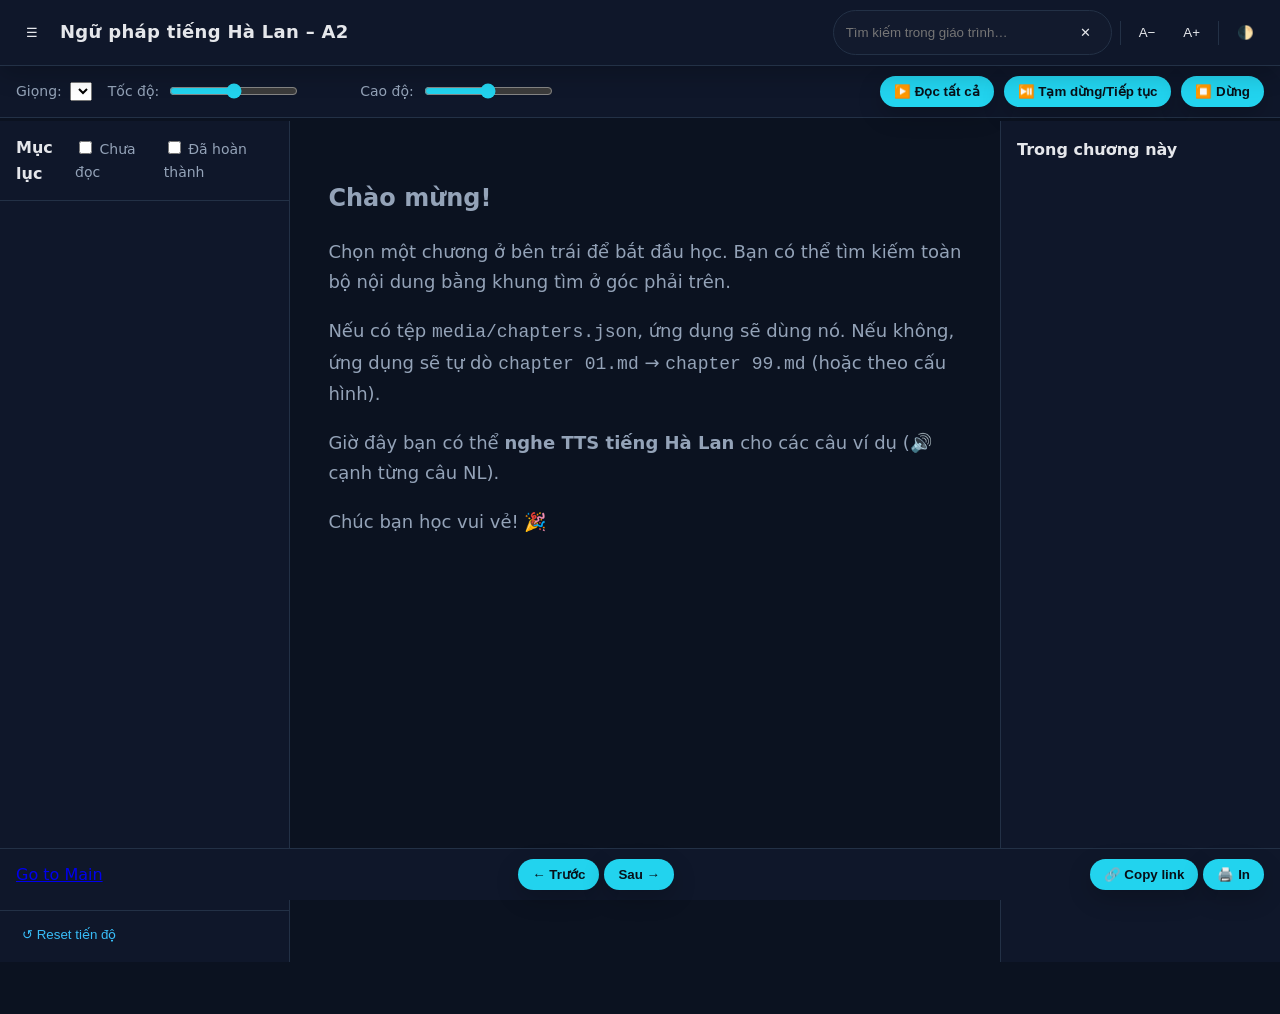
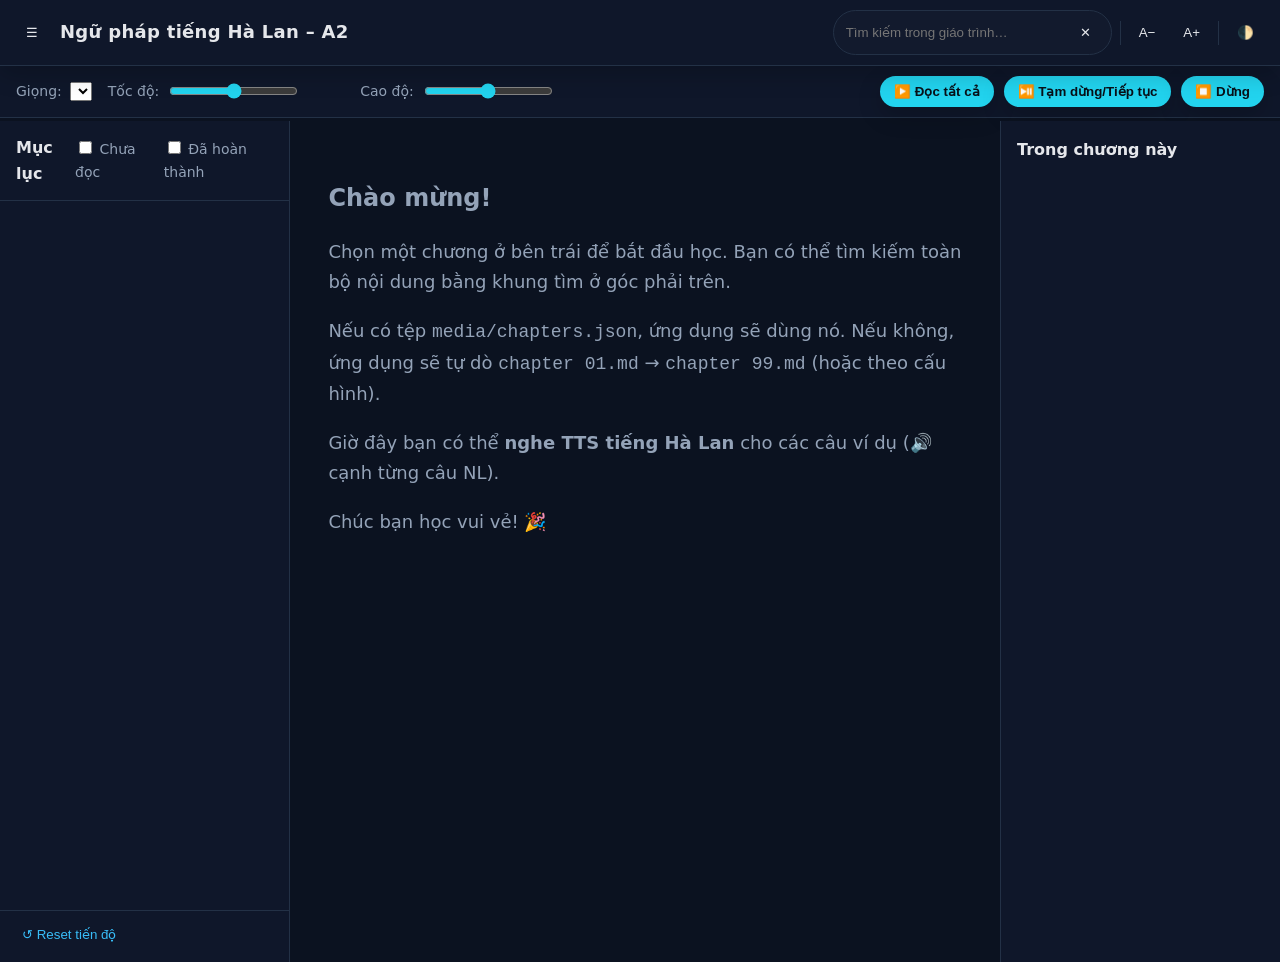

add verbs learning

--- a/assets/gstyles.css
+++ b/assets/gstyles.css
@@ -443,11 +443,6 @@ body {
   padding-left: 24px;
 }
 
-/* Bottom bar – hidden on desktop, visible on mobile only */
-@media (min-width: 901px) {
-  .bottom-bar { display: none; }
-}
-
 .bottom-bar {
   position: sticky;
   bottom: 0;
@@ -458,6 +453,11 @@ body {
   padding: 10px 16px;
   border-top: 1px solid var(--border);
   background: linear-gradient(0deg, var(--panel), var(--panel));
+}
+
+/* Hidden on desktop, visible on mobile only */
+@media (min-width: 901px) {
+  .bottom-bar { display: none; }
 }
 
 /* ── Mobile top bar ── */
